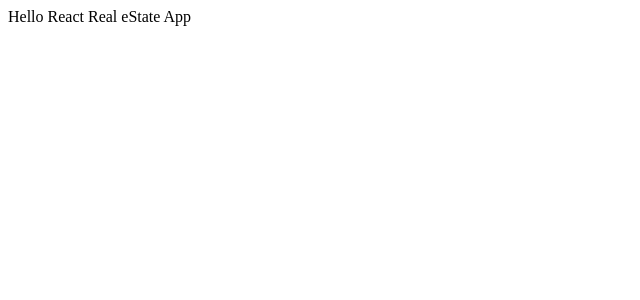
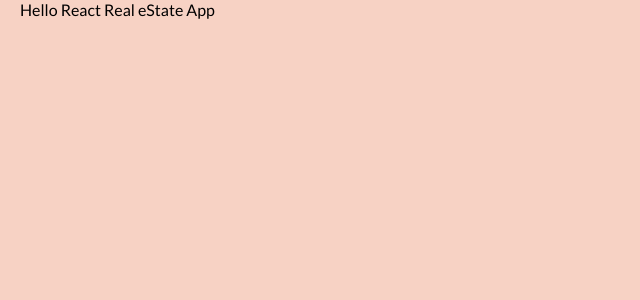
Before and after one commit to Narotam-Mishra/react-real-estate-app, a React (Vite) app: page / in a window 1280 px wide. Shown: the top 300 px of the page, without its empty margins (0-640 px from the left). Built offline with nearby package versions, Linux system fonts and the light colour scheme.

Commit message:
react-real-estate_app_1.3_layout_styles

```diff
--- a/package.json
+++ b/package.json
@@ -11,7 +11,8 @@
   },
   "dependencies": {
     "react": "^18.2.0",
-    "react-dom": "^18.2.0"
+    "react-dom": "^18.2.0",
+    "sass": "^1.72.0"
   },
   "devDependencies": {
     "@types/react": "^18.2.56",
--- a/src/App.jsx
+++ b/src/App.jsx
@@ -1,8 +1,9 @@
 
+import "./layout.scss";
 
 function App() {
   return (
-    <div>Hello React Real eState App</div>
+    <div className="layout">Hello React Real eState App</div>
   )
 }
 
--- /dev/null
+++ b/src/index.scss
@@ -0,0 +1,15 @@
+*{
+    padding: 0;
+    margin: 0;
+    box-sizing: border-box;
+}
+
+a {
+    text-decoration: none;
+    color: inherit;
+}
+
+body{
+    font-family: "Lato", sans-serif;
+    overflow: hidden;
+}
--- /dev/null
+++ b/src/layout.scss
@@ -0,0 +1,26 @@
+
+@import "./responsive.scss";
+
+.layout{
+    height: 100vh;
+    max-width: 1366px;
+    margin-left: auto;
+    margin-right: auto;
+    padding-left: 20px;
+    padding-right: 20px;
+
+    @include lg{
+        background-color: rgb(247, 210, 196);
+        max-width: 1280px;
+    }
+
+    @include md{
+        background-color: rgb(186, 203, 234);
+        max-width: 768px;
+    }
+
+    @include sm{
+        background-color: rgb(239, 200, 200);
+        max-width: 640px;
+    }
+}
--- a/src/main.jsx
+++ b/src/main.jsx
@@ -1,6 +1,7 @@
 import React from 'react'
 import ReactDOM from 'react-dom/client'
 import App from './App.jsx'
+import "./index.scss";
 
 ReactDOM.createRoot(document.getElementById('root')).render(
   <React.StrictMode>
--- /dev/null
+++ b/src/responsive.scss
@@ -0,0 +1,20 @@
+
+@mixin sm{
+    @media (max-width:738px) {
+        // here we will write style depending on the class name
+        // and for each class name style can be different
+        @content;
+    }
+}
+
+@mixin md{
+    @media (max-width:1024px) {
+        @content;
+    }
+}
+
+@mixin lg{
+    @media (max-width:1366px) {
+        @content;
+    }
+}
```
Also changed, not shown: src/components/Navbar.jsx (added), 1 other file (tests, documents, lock files or other folders).
